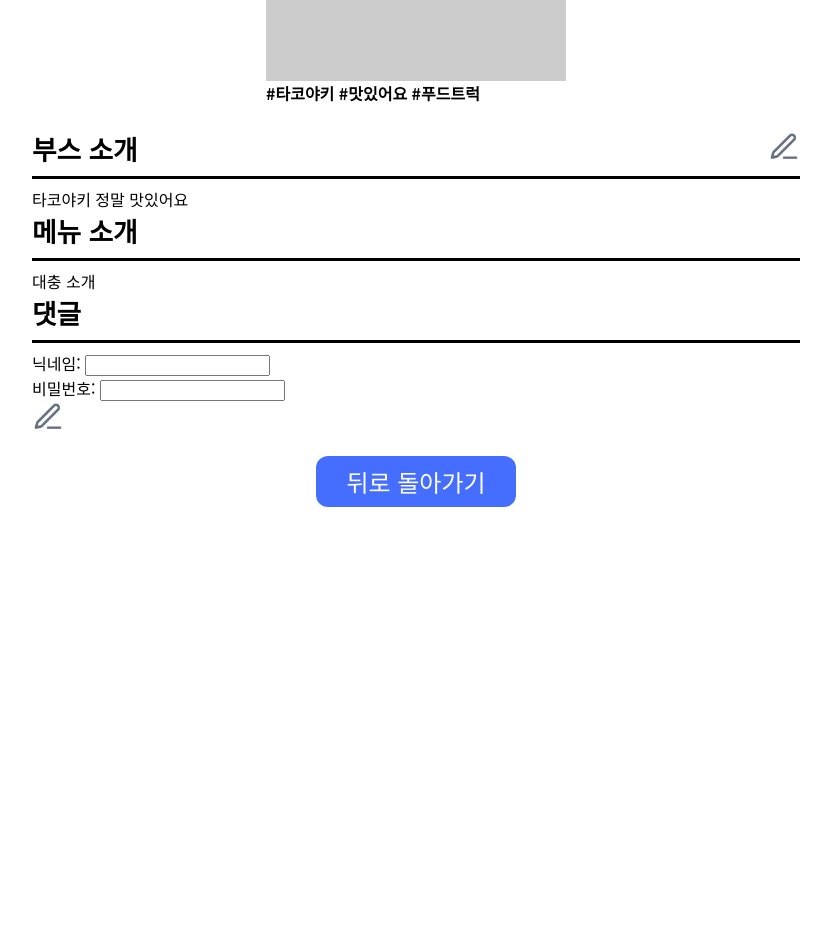
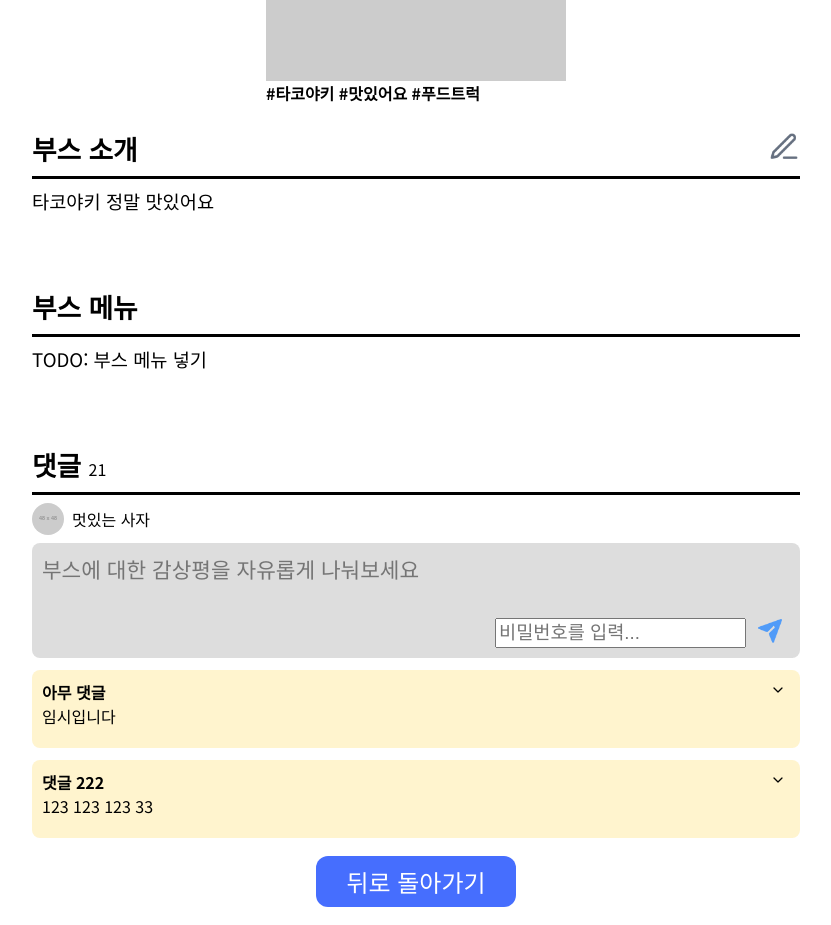
Before and after one commit to Hallym-LIKELION/HallymFestival2023-Frontend, a Vue app: page /booth/1 in a window 1280 px wide. Shown: the part 340-1265 px from the top of the page, without its empty margins (224-1055 px from the left). Before the commit the page ends 847 px from the top, so only its background shows below. Built offline with nearby package versions, Linux system fonts and the light colour scheme.

Commit message:
feat: 부스 상세 페이지 구현 2

```diff
--- a/src/views/BoothView.vue
+++ b/src/views/BoothView.vue
@@ -1,16 +1,14 @@
 <template>
   <main>
-    <div class="example-modal-window">
-      <MyModal @close="closeModal" v-if="modal" class="modal">
-        <template v-slot:header> 부스 소개문 수정 </template>
-        <template v-slot:content>
+    <Modal :show="modal" @close="closeModal">
+      <template #header> 부스 소개문 수정 </template>
+      <template #body>
         <textarea class="modal-input" v-model="message"></textarea>
       </template>
-        <template v-slot:footer>
+      <template #footer>
         <button class="modal-button" @click="doSend">수정하기</button>
       </template>
-      </MyModal>
-    </div>
+    </Modal>
     <div class="header">
       <div class="header-title">
         <h1 class="header-name" v-text="data.name || 'Loading...'"></h1>
@@ -29,40 +27,63 @@
       </div>
     </div>
 
-    <div class="description">
+    <div class="content">
+      <div class="section">
+        <div class="section-header">
           <h1>부스 소개</h1>
-      <button class="edit-button" @click="modal = !modal"><img :src="EditImage" alt="" /></button>
+          <button class="edit-button" @click="modal = !modal">
+            <img :src="EditImage" alt="" />
+          </button>
+        </div>
+        <hr />
+        <p class="section-text" v-text="data.description || 'Loading...'"></p>
       </div>
 
+      <div class="section">
+        <div class="section-header">
+          <h1>부스 메뉴</h1>
+        </div>
         <hr />
-    <p class="description-text" v-text="data.description || 'Loading...'"></p>
-
-    <div class="menu-list">
-      <h1>메뉴 소개</h1>
+        <p class="section-text">TODO: 부스 메뉴 넣기</p>
       </div>
 
+      <div class="section">
+        <div class="section-header">
+          <h1>댓글 <span>21</span></h1>
+        </div>
         <hr />
-    <p v-text="'대충 소개'"></p>
 
-    <div class="menu-list">
-      <h1>댓글</h1>
+        <div class="comment">
+          <div class="write-container">
+            <div class="write-header">
+              <img class="write-header-profile" src="https://placehold.co/48x48" alt="" />
+              <p class="write-header-nickname">멋있는 사자</p>
             </div>
-
-    <hr />
-    <div class="nickname">
-      <p>
-        닉네임: <input class="user-name" type="nickname" @input="userId = $event.target.value" />
-      </p>
+            <div class="write-content">
+              <textarea
+                class="write-content-text"
+                placeholder="부스에 대한 감상평을 자유롭게 나눠보세요"
+              ></textarea>
+              <div class="write-footer">
+                <input
+                  class="write-footer-password"
+                  type="password"
+                  placeholder="비밀번호를 입력..."
+                  maxlength="30"
+                  @input="userId = $event.target.value"
+                />
+                <button class="write-footer-button">
+                  <img :src="SendImage" alt="" srcset="" />
+                </button>
               </div>
-    <div class="password">
-      <p>
-        비밀번호:
-        <input class="user-pw" type="pw" maxlength="4" @input="userId = $event.target.value" />
-      </p>
             </div>
-
-    <div class="login_button">
-      <button class="edit-button"><img :src="EditImage" alt="" /></button>
+          </div>
+          <div class="comment-content">
+            <Comment :id="3" :name="'아무 댓글'" :comment="'임시입니다'" />
+            <Comment :id="4" :name="'댓글 222'" :comment="'123 123 123 33 '" />
+          </div>
+        </div>
+      </div>
     </div>
 
     <!-- 임시로 만든 버튼 -- 기획에서 디자인 줘야됨 -->
@@ -75,15 +96,18 @@
 <script>
 import HeartImage from '../assets/heart.png';
 import EditImage from '../assets/edit_button.png';
+import SendImage from '../assets/send.png';
 import { GetDemoBooth } from '../api/api-client';
-import MyModal from '../components/MyModal.vue';
+import Modal from '../components/MyModal.vue';
+import Comment from '../components/Comment.vue';
 
 export default {
-  components: { MyModal },
+  components: { Modal, Comment },
   data() {
     return {
       HeartImage,
       EditImage,
+      SendImage,
       data: {},
       modal: false,
       message: ''
@@ -192,7 +216,7 @@ h1 {
 }
 .return-button > button {
   width: 200px;
-  margin-top: 18px;
+  margin: 18px 0;
   padding: 8px 0;
   font-size: 18pt;
   border-radius: 12px;
@@ -232,7 +256,7 @@ hr {
   color: white;
 }
 
-.description {
+.section-header {
   font-size: 20pt;
   text-align: left;
   margin: 0;
@@ -240,7 +264,74 @@ hr {
   justify-content: space-between;
 }
 
-.description-text {
+.section-header > h1 > span {
+  font-size: 12pt;
+  font-weight: 500;
+}
+
+.section-text {
+  min-height: 100px;
+  font-size: 14pt;
   white-space: pre;
 }
+
+.comment {
+  display: flex;
+  flex-direction: column;
+}
+
+.write-header {
+  display: flex;
+  align-items: center;
+}
+.write-header-profile {
+  width: 32px;
+  height: 32px;
+  margin-right: 8px;
+  border-radius: 100%;
+}
+.write-content {
+  width: calc(100% - 20px);
+  margin-top: 8px;
+  padding: 10px;
+  border-radius: 8px;
+  background-color: #dddddd;
+}
+
+.write-content-text {
+  width: 100%;
+  height: 60px;
+  background: none;
+  overflow: hidden;
+  outline: none;
+  font-size: 16pt;
+  resize: none;
+}
+.write-footer {
+  height: 30px;
+  display: flex;
+  justify-content: flex-end;
+}
+
+/* .write-footer-hint {
+  margin-right: 8px;
+  font-size: 14pt;
+} */
+
+.write-footer-password {
+  font-size: 14pt;
+  margin-right: 12px;
+}
+
+.write-footer-button {
+  margin-right: 8px;
+}
+.write-footer-button > img {
+  width: 24px;
+  height: 24px;
+}
+
+.comment-content > * {
+  margin-top: 12px;
+}
 </style>
```
Also changed, not shown: src/assets/send.png (added). Lines whose indentation alone changed are shown as unchanged.
